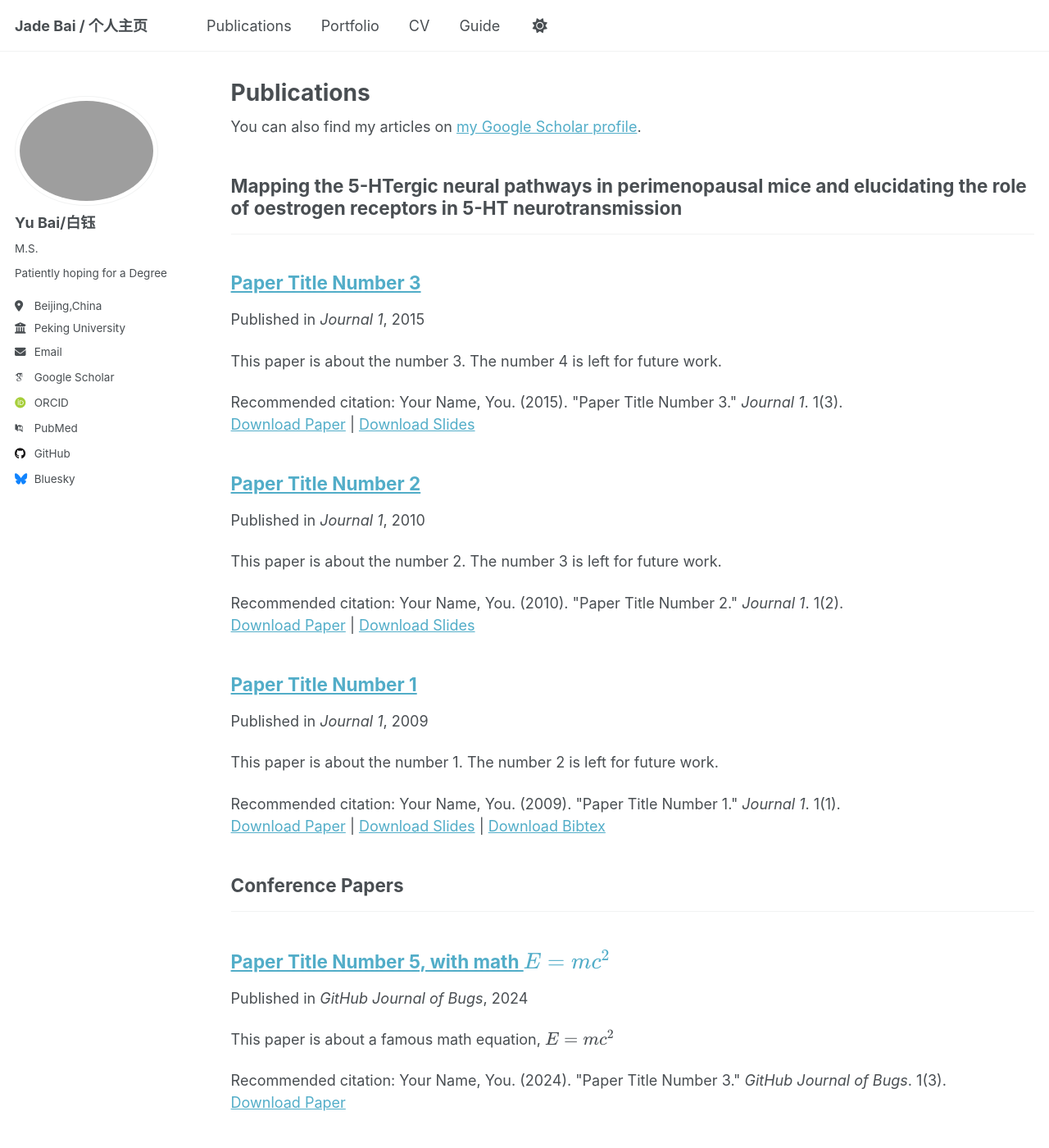
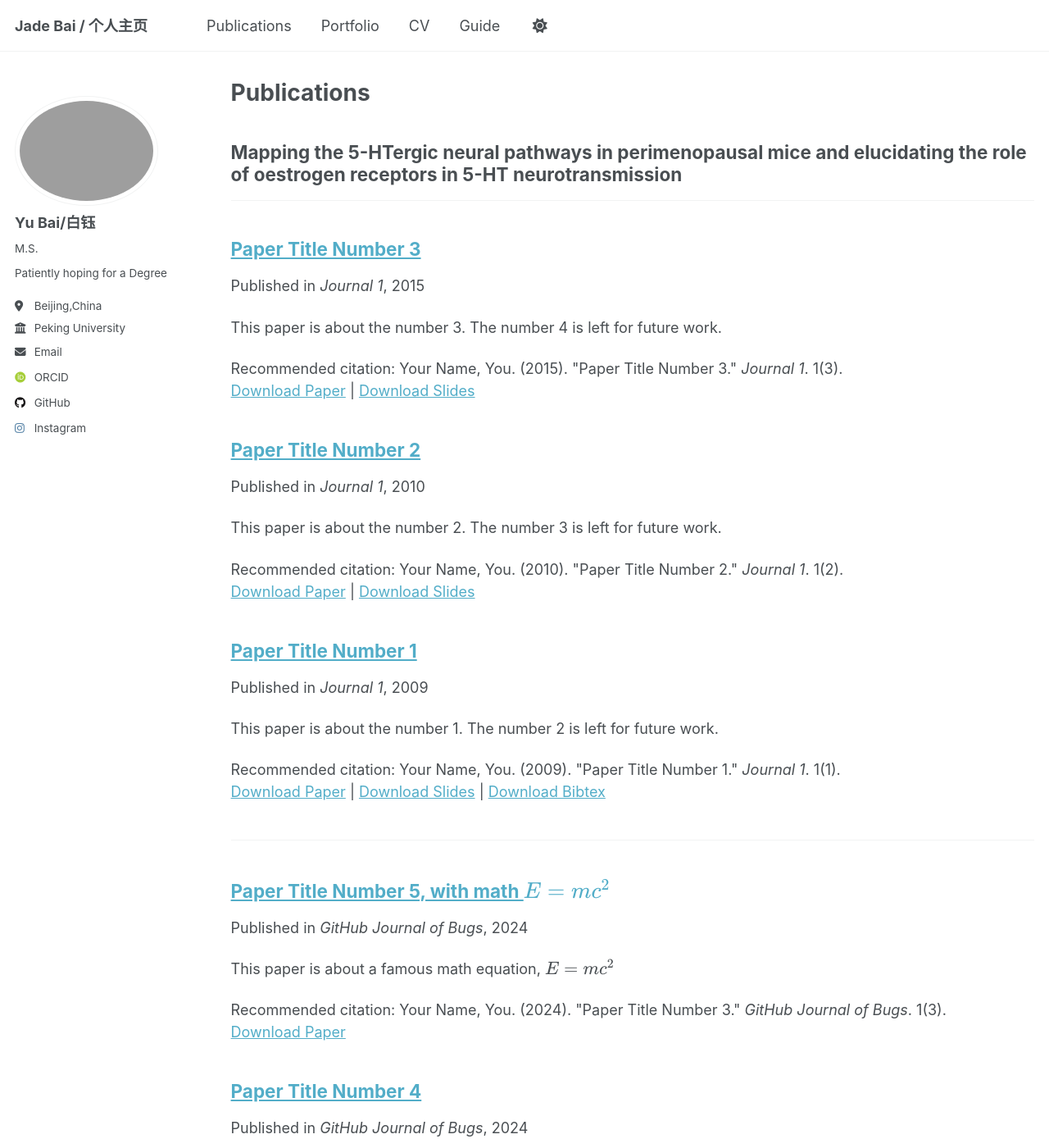
Before and after one commit to Baiyululu/Baiyululu.github.io, a Jekyll site: the page built from _pages/publications.html, in a window 1280 px wide and 1400 px high. Shown: the whole window at 82% size. Built offline with Jekyll 4.4.1, drawn with Linux system fonts in a browser that asks for light colours; some web fonts are replaced; a script that is not in the unit is left out.

Commit message:
Update _config.yml

```diff
--- a/_config.yml
+++ b/_config.yml
@@ -34,13 +34,12 @@ author:
 
   # Academic websites
   academia         : # URL
-  arxiv            : # URL - Update with the correct link to your profile
-  googlescholar    : "https://scholar.google.com/citations?user=PS_CX0AAAAAJ"
+  arxiv            : # URL - Update with the correct link to your profil
   inspire-hep      : # URL
   impactstory      : # URL
-  orcid            : "http://orcid.org/0009-0006-5826-0288"
+  orcid            : "https://orcid.org/0009-0006-5826-0288"
   semantic         : # URL
-  pubmed           : "https://www.ncbi.nlm.nih.gov/pubmed/?term=john+snow"
+  pubmed           :
   researchgate     : # URL
   scopus           : # URL
 
@@ -54,14 +53,14 @@ author:
 
   # Social media
   artstation       : # Username
-  bluesky          : "bsky.app" # Replace this with you Bluesky username
+  Duolinguo        : "arielbbbai" # Replace this with you Bluesky username
   facebook         : # Username
   flickr           : # Username
   foursquare       : # Username
   goodreads        : # Username
   google_plus      : # Username
   keybase          : # Username
-  instagram        : # Username
+  instagram        : "Jade.yubai"
   lastfm           : # Username
   linkedin         : # Username
   mastodon         : # URL
@@ -82,12 +81,12 @@ author:
 # Publication Category - The following the list of publication categories and their headings
 publication_category:
   books:
-    title: 'Books'
+    title: ''
   manuscripts:
     title: 'Mapping the 5-HTergic neural pathways in perimenopausal mice and elucidating the role of
 oestrogen receptors in 5-HT neurotransmission'
   conferences:
-    title: 'Conference Papers'
+    title: ''
 
 # Site Settings
 teaser                   :  # filename of teaser fallback teaser image placed in /images/ for social media previews
```
